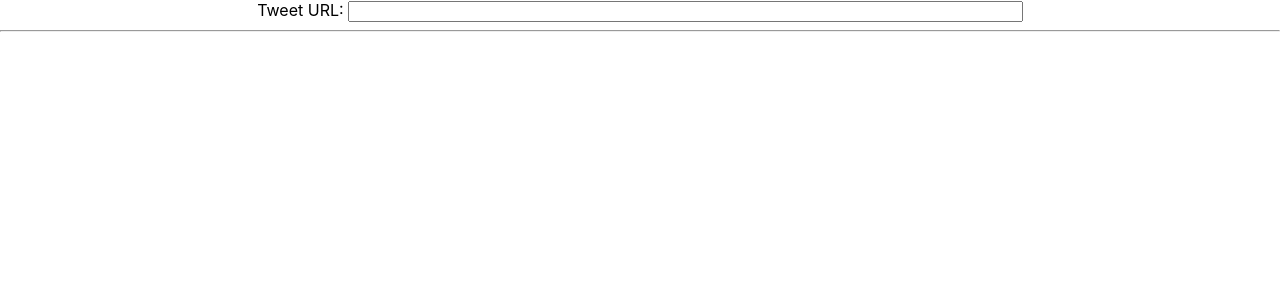
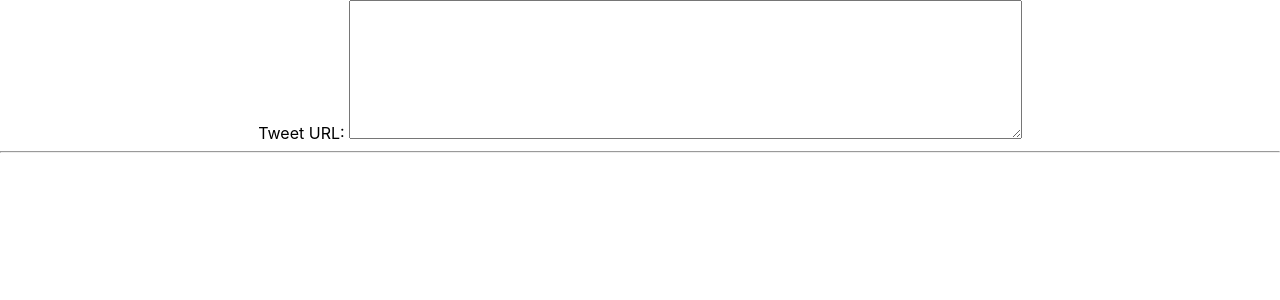
Before and after one commit to nicklegr/twitplus, a React (Create React App) app: page / in a window 1280 px wide. Shown: the top 300 px of the page. Built offline with nearby package versions, Linux system fonts and the light colour scheme.

Commit message:
複数ツイートに対応

```diff
--- a/src/App.css
+++ b/src/App.css
@@ -37,8 +37,9 @@
   }
 }
 
-input.tweet-url {
+textarea.tweet-url {
   width: 50em;
+  height: 10em;
 }
 
 div.photo {
--- a/src/App.tsx
+++ b/src/App.tsx
@@ -2,26 +2,27 @@ import React, { FormEvent, useEffect, useState } from 'react';
 import './App.css';
 
 const App = () => {
-  const [tweetUrl, setTweetUrl] = useState("")
-  const [statusId, setStatusId] = useState("")
-  const handleSubmit = async (e: FormEvent) => {
-    e.preventDefault();
-
+  const [statusIds, setStatusIds] = useState<string[]>([])
+  const onTweetUrlsChange = (text: string) => {
     const tweetUrlRegex = /^https:\/\/twitter.com\/\w+?\/status(?!es)?\/(\d+)/
-    const match = tweetUrl.match(tweetUrlRegex)
-    if (!match) {
-      return
+    let ids: string[] = []
+    for (const line of text.split("\n")) {
+      const match = line.match(tweetUrlRegex)
+      if (!match) {
+        continue
+      }
+      ids.push(match[1])
     }
-    setStatusId(match[1])
+    setStatusIds(ids)
   };
 
   return (
     <div className="App">
-      <form onSubmit={handleSubmit}>
-        Tweet URL: <input className="tweet-url" type="text" onChange={(e) => setTweetUrl(e.target.value)} />
+      <form>
+        Tweet URL: <textarea className="tweet-url" onChange={(e) => onTweetUrlsChange(e.target.value)} />
       </form>
       <hr />
-      { statusId ? <Tweet status_id={statusId} /> : <></> }
+      { statusIds.map(x => <Tweet status_id={x} />) }
     </div>
   )
 }
```
